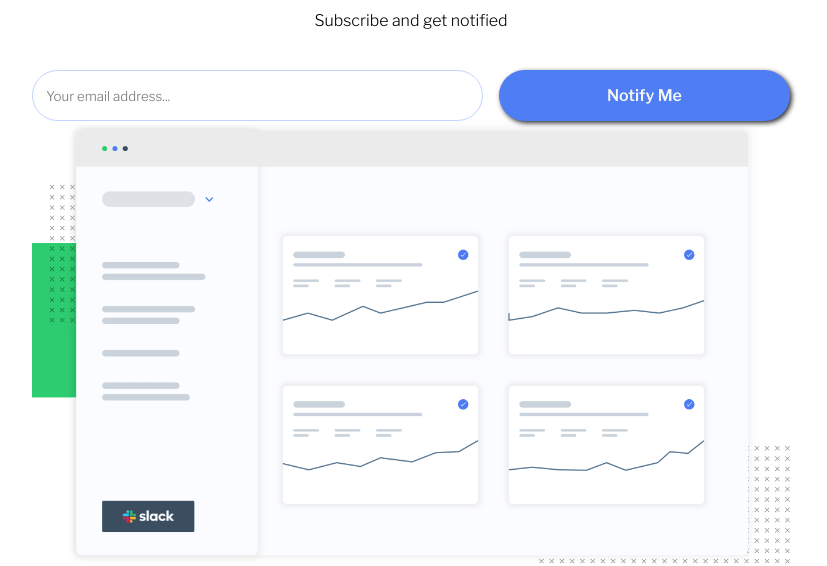
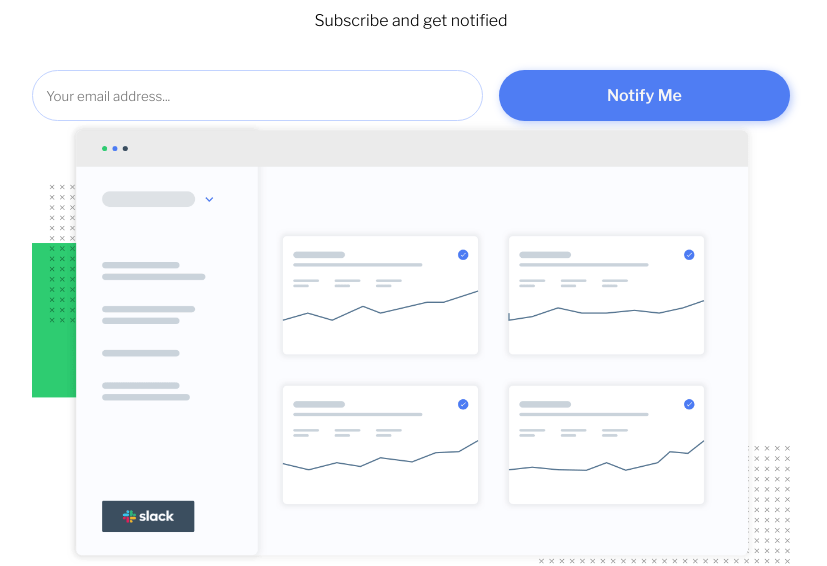
Before and after one commit to reimarrosas/ping-coming-soon-page-frontend-mentor, a plain HTML site: page index.html in a window 1280 px wide. Shown: the part 186-752 px from the top of the page, without its empty margins (229-1056 px from the left). Drawn offline with nearby package versions, Linux system fonts and the light colour scheme.

Commit message:
Changed the box shadow of the link button

```diff
--- a/style.css
+++ b/style.css
@@ -42,7 +42,7 @@ img:not(.ping-logo) {
   padding: 1em 3em;
   background-color: #f5f5f5;
   border-radius: 500px;
-  box-shadow: 2px 2px 0.3em #2b2b2b;
+  box-shadow: 2px 2px 0.5em rgba(79, 125, 243, 0.4);
 }
 
 .btn--primary {
```
